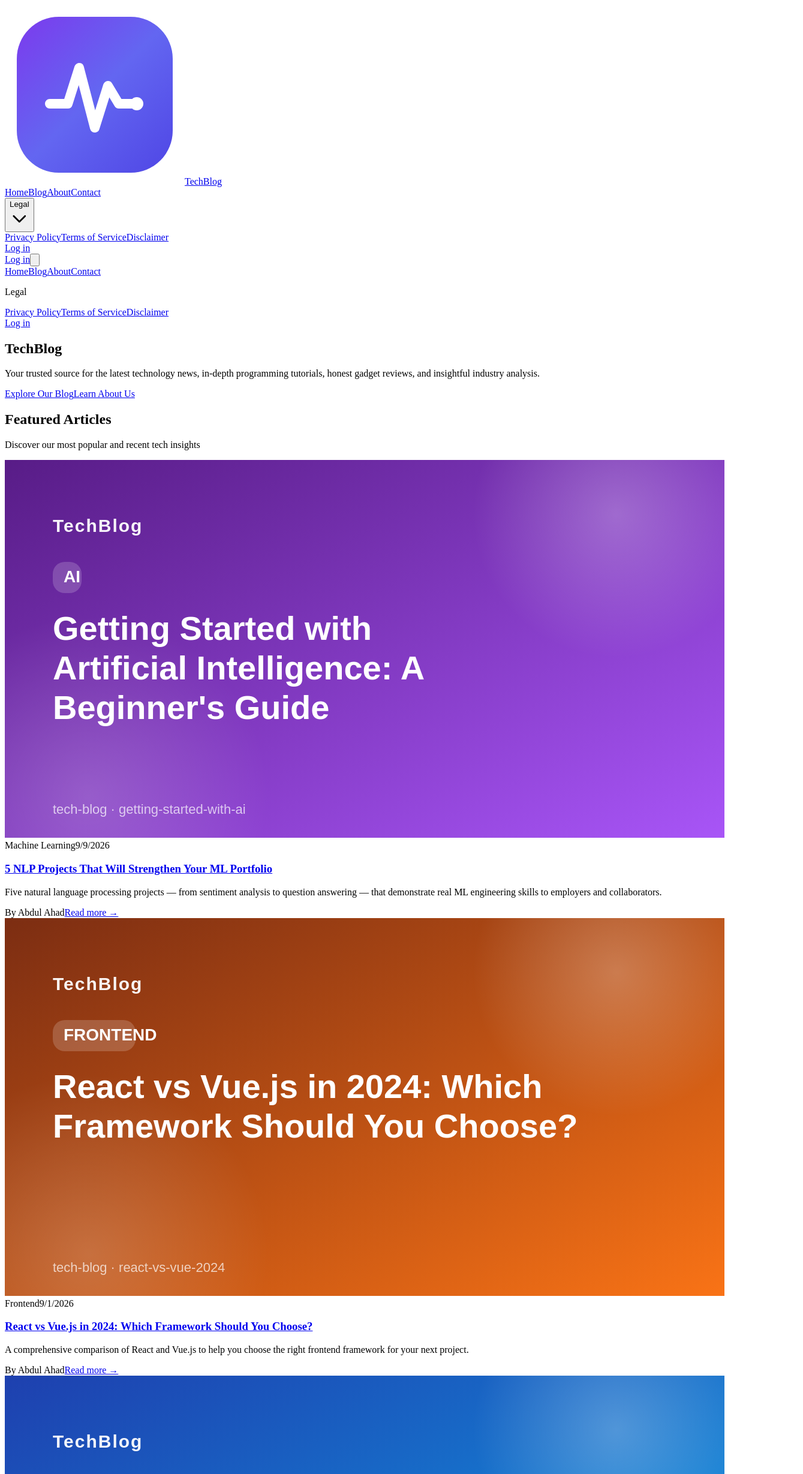
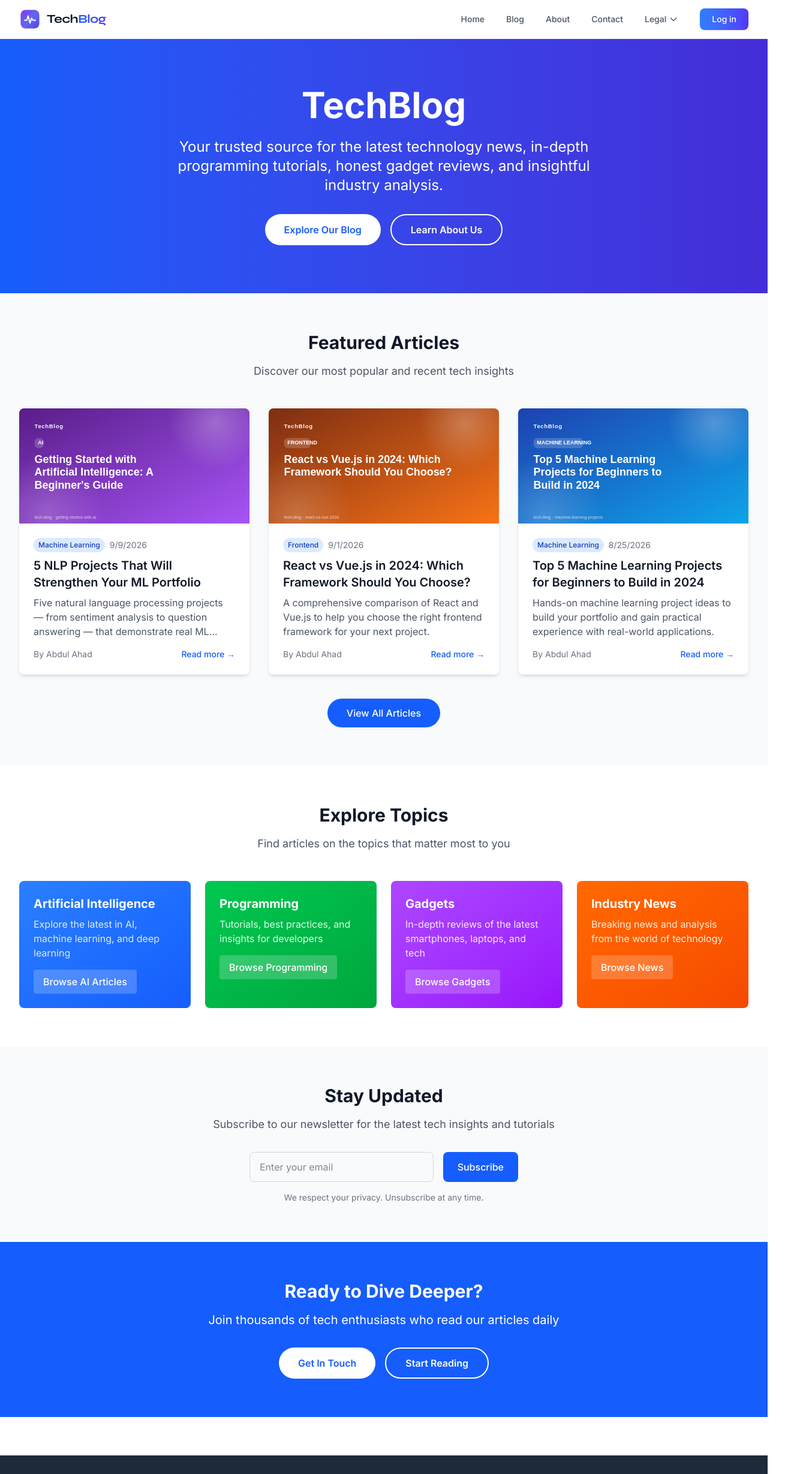
Before and after one commit to gamerskeleton15/techblog, a Next.js app: page / in a window 1280 px wide. Shown: the top 2458 px of the page at 60% size, 1339 px wide, since content can reach past the window. Built offline with nearby package versions, Linux system fonts and the light colour scheme; no server answers; the database is empty.

Commit message:
Update layout.tsx

```diff
--- a/src/app/layout.tsx
+++ b/src/app/layout.tsx
@@ -30,7 +30,10 @@ export default function RootLayout({
 }>) {
   return (
     <html lang="en" className={`${inter.variable} ${syne.variable} ${inter.className}`}>
-      <head>
+      <body>
+        <NavbarContainer />
+        <main className="min-h-screen pb-16">{children}</main>
+        <Footer />
         {ADSENSE_CLIENT && (
           <Script
             async
@@ -39,11 +42,6 @@ export default function RootLayout({
             strategy="afterInteractive"
           />
         )}
-      </head>
-      <body>
-        <NavbarContainer />
-        <main className="min-h-screen pb-16">{children}</main>
-        <Footer />
       </body>
     </html>
   );
```
